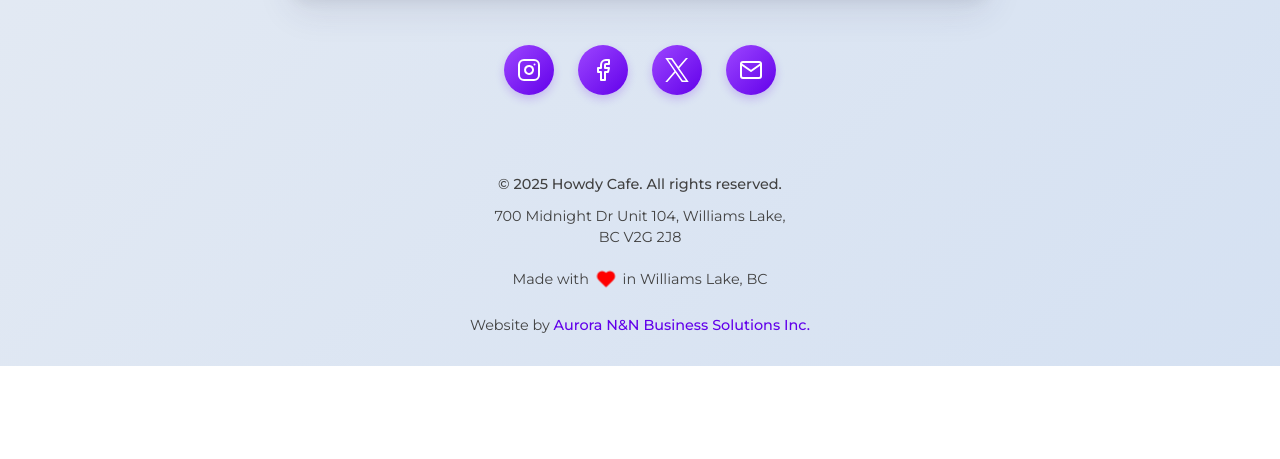
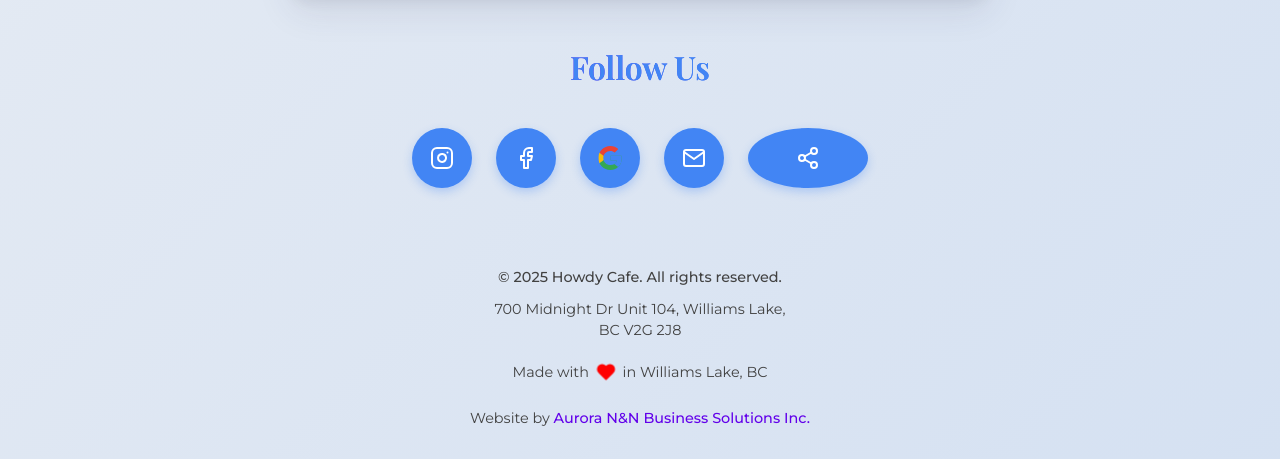
Before and after one commit to nakib786/howdy_cs, a plain HTML site: page index.html in a window 1280 px wide. Shown: the part 1617-2076 px from the top of the page. Before the commit the page ends 1983 px from the top, so only its background shows below. Drawn offline with nearby package versions, Linux system fonts and the light colour scheme.

Commit message:
Added Google Business Icon and Share Button

```diff
--- a/css/styles.css
+++ b/css/styles.css
@@ -520,24 +520,40 @@ button.loading .btn-loading {
 /* Social Links */
 .social-links {
     display: flex;
-    justify-content: center;
+    flex-direction: column;
+    align-items: center;
     gap: 1.5rem;
     margin-bottom: 3rem;
     opacity: 0;
     animation: fadeInUp 1s ease-out forwards 1.5s;
 }
 
+.social-links h2 {
+    font-family: var(--font-heading);
+    font-size: 2rem;
+    font-weight: 600;
+    margin-bottom: 1rem;
+    color: #4285F4; /* Google blue color */
+    text-align: center;
+}
+
+.social-links .links-container {
+    display: flex;
+    justify-content: center;
+    gap: 1.5rem;
+}
+
 .social-link {
     display: flex;
     align-items: center;
     justify-content: center;
-    width: 50px;
-    height: 50px;
+    width: 60px;
+    height: 60px;
     border-radius: 50%;
-    background: linear-gradient(135deg, var(--primary-light), var(--primary));
+    background: #4285F4; /* Google blue color */
     color: var(--white);
     transition: all var(--transition-medium);
-    box-shadow: 0 4px 10px rgba(98, 0, 234, 0.2);
+    box-shadow: 0 4px 10px rgba(66, 133, 244, 0.3);
     position: relative;
     overflow: hidden;
 }
@@ -549,7 +565,7 @@ button.loading .btn-loading {
     left: 0;
     width: 100%;
     height: 100%;
-    background: linear-gradient(135deg, var(--secondary-light), var(--secondary));
+    background: #3367D6; /* Darker blue on hover */
     opacity: 0;
     transition: opacity 0.3s ease;
     z-index: 0;
@@ -571,6 +587,33 @@ button.loading .btn-loading {
 }
 
 .social-link:hover .icon {
+    transform: scale(1.2);
+}
+
+.social-link.share-btn {
+    cursor: pointer;
+    border: none;
+    background: #4285F4;
+    transition: all var(--transition-medium);
+}
+
+.social-link.share-btn:focus {
+    outline: none;
+}
+
+.social-link.share-btn:active {
+    transform: scale(0.95);
+}
+
+.google-business-icon {
+    width: 24px;
+    height: 24px;
+    position: relative;
+    z-index: 1;
+    transition: transform 0.3s ease;
+}
+
+.social-link:hover .google-business-icon {
     transform: scale(1.2);
 }
 
--- a/index.html
+++ b/index.html
@@ -8,8 +8,8 @@
     <link rel="preconnect" href="https://fonts.googleapis.com">
     <link rel="preconnect" href="https://fonts.gstatic.com" crossorigin>
     <link href="https://fonts.googleapis.com/css2?family=Montserrat:wght@400;500;600;700&family=Playfair+Display:wght@600;700&display=swap" rel="stylesheet">
-    <link rel="icon" type="image/svg+xml" href="images/favicon.svg">
-    <link rel="apple-touch-icon" href="images/favicon.svg">
+    <link rel="icon" type="image/png" href="images/Howdy Cafe Logo - Stacked Black Text.png">
+    <link rel="apple-touch-icon" href="images/Howdy Cafe Logo - Stacked Black Text.png">
     <meta name="theme-color" content="#6200ea">
     <style>
         /* Emergency fix for red border */
@@ -110,22 +110,22 @@
                 </div>
 
                 <div class="social-links">
-                    <a href="https://instagram.com/howdycafe" target="_blank" rel="noopener noreferrer" class="social-link" aria-label="Instagram">
+                    <h2>Follow Us</h2>
+                    <div class="links-container">
+                        <a href="https://www.instagram.com/howdy_cafewl/" target="_blank" rel="noopener noreferrer" class="social-link" aria-label="Instagram">
                             <svg xmlns="http://www.w3.org/2000/svg" width="24" height="24" viewBox="0 0 24 24" fill="none" stroke="currentColor" stroke-width="2" stroke-linecap="round" stroke-linejoin="round" class="icon">
                                 <rect x="2" y="2" width="20" height="20" rx="5" ry="5"></rect>
                                 <path d="M16 11.37A4 4 0 1 1 12.63 8 4 4 0 0 1 16 11.37z"></path>
                                 <line x1="17.5" y1="6.5" x2="17.51" y2="6.5"></line>
                             </svg>
                         </a>
-                    <a href="https://facebook.com/howdycafe" target="_blank" rel="noopener noreferrer" class="social-link" aria-label="Facebook">
+                        <a href="https://facebook.com/howdycafewl" target="_blank" rel="noopener noreferrer" class="social-link" aria-label="Facebook">
                             <svg xmlns="http://www.w3.org/2000/svg" width="24" height="24" viewBox="0 0 24 24" fill="none" stroke="currentColor" stroke-width="2" stroke-linecap="round" stroke-linejoin="round" class="icon">
                                 <path d="M18 2h-3a5 5 0 0 0-5 5v3H7v4h3v8h4v-8h3l1-4h-4V7a1 1 0 0 1 1-1h3z"></path>
                             </svg>
                         </a>
-                    <a href="https://x.com/howdycafe" target="_blank" rel="noopener noreferrer" class="social-link" aria-label="X (formerly Twitter)">
-                        <svg xmlns="http://www.w3.org/2000/svg" width="24" height="24" viewBox="0 0 1200 1227" fill="none" class="icon">
-                            <path d="M714.163 519.284L1160.89 0H1055.03L667.137 450.887L357.328 0H0L468.492 681.821L0 1226.37H105.866L515.491 750.218L842.672 1226.37H1200L714.137 519.284H714.163ZM569.165 687.828L521.697 619.934L144.011 79.6944H306.615L611.412 515.685L658.88 583.579L1055.08 1150.3H892.476L569.165 687.854V687.828Z" fill="currentColor"/>
-                        </svg>
+                        <a href="https://g.co/kgs/cxCL75i" target="_blank" rel="noopener noreferrer" class="social-link" aria-label="Google Business">
+                            <img src="images/google-icon.svg" alt="Google Business" class="google-business-icon">
                         </a>
                         <a href="mailto:hello@howdycafe.ca" class="social-link" aria-label="Email">
                             <svg xmlns="http://www.w3.org/2000/svg" width="24" height="24" viewBox="0 0 24 24" fill="none" stroke="currentColor" stroke-width="2" stroke-linecap="round" stroke-linejoin="round" class="icon">
@@ -133,6 +133,16 @@
                                 <polyline points="22,6 12,13 2,6"></polyline>
                             </svg>
                         </a>
+                        <button id="shareBtn" class="social-link share-btn" aria-label="Share">
+                            <svg xmlns="http://www.w3.org/2000/svg" width="24" height="24" viewBox="0 0 24 24" fill="none" stroke="currentColor" stroke-width="2" stroke-linecap="round" stroke-linejoin="round" class="icon">
+                                <circle cx="18" cy="5" r="3"></circle>
+                                <circle cx="6" cy="12" r="3"></circle>
+                                <circle cx="18" cy="19" r="3"></circle>
+                                <line x1="8.59" y1="13.51" x2="15.42" y2="17.49"></line>
+                                <line x1="15.41" y1="6.51" x2="8.59" y2="10.49"></line>
+                            </svg>
+                        </button>
+                    </div>
                 </div>
             </div>
         </main>
--- a/js/script.js
+++ b/js/script.js
@@ -16,6 +16,9 @@ document.addEventListener('DOMContentLoaded', () => {
 
     // Initialize moving borders
     initMovingBorders();
+
+    // Initialize share button
+    initShareButton();
 });
 
 /**
@@ -316,3 +319,39 @@ function initMovingBorders() {
         });
     });
 }
+
+/**
+ * Initialize the share button functionality
+ */
+function initShareButton() {
+    const shareButton = document.getElementById('shareBtn');
+
+    if (!shareButton) return;
+
+    shareButton.addEventListener('click', async () => {
+        try {
+            // Check if the Web Share API is available
+            if (navigator.share) {
+                await navigator.share({
+                    title: 'Howdy Cafe',
+                    text: 'Check out Howdy Cafe - A culinary fusion experience in Williams Lake, BC',
+                    url: window.location.href
+                });
+            } else {
+                // Fallback for browsers that don't support the Web Share API
+                // Create a temporary input to copy the URL
+                const tempInput = document.createElement('input');
+                tempInput.value = window.location.href;
+                document.body.appendChild(tempInput);
+                tempInput.select();
+                document.execCommand('copy');
+                document.body.removeChild(tempInput);
+
+                // Show a message that the URL was copied
+                alert('Link copied to clipboard! Share it with your friends.');
+            }
+        } catch (error) {
+            console.error('Error sharing:', error);
+        }
+    });
+}
```
Also changed, not shown: images/Howdy Cafe Logo - Horizontal Black Text.png (added), images/google-icon.svg (added). Lines whose indentation alone changed are shown as unchanged.
